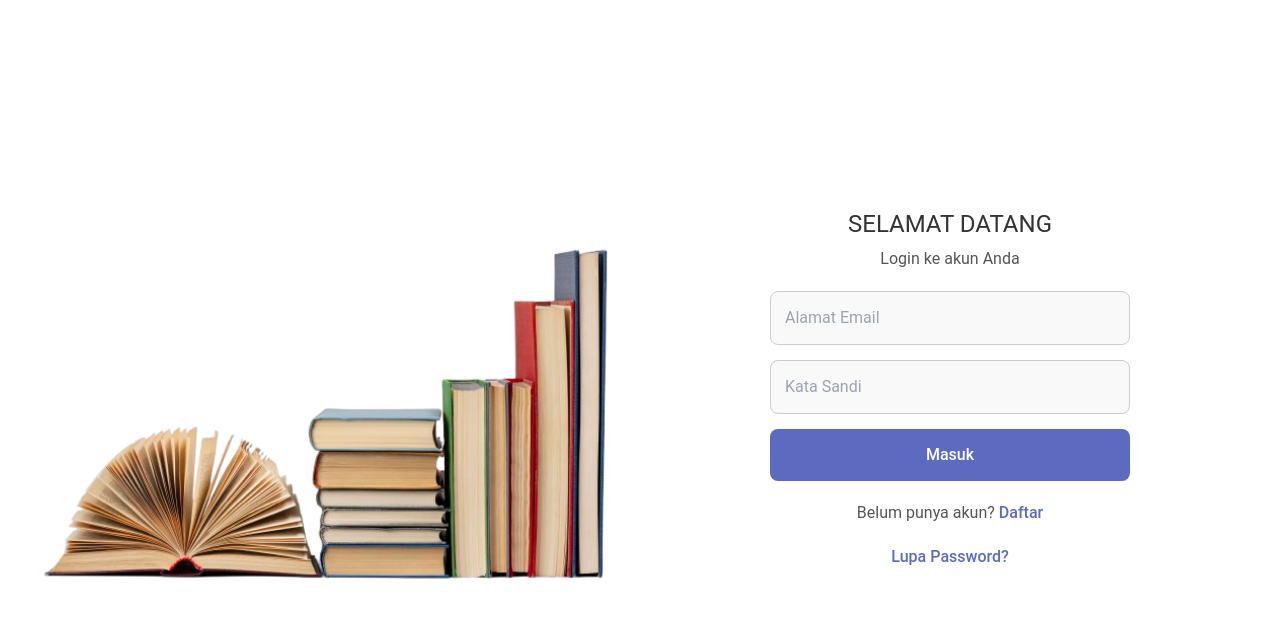
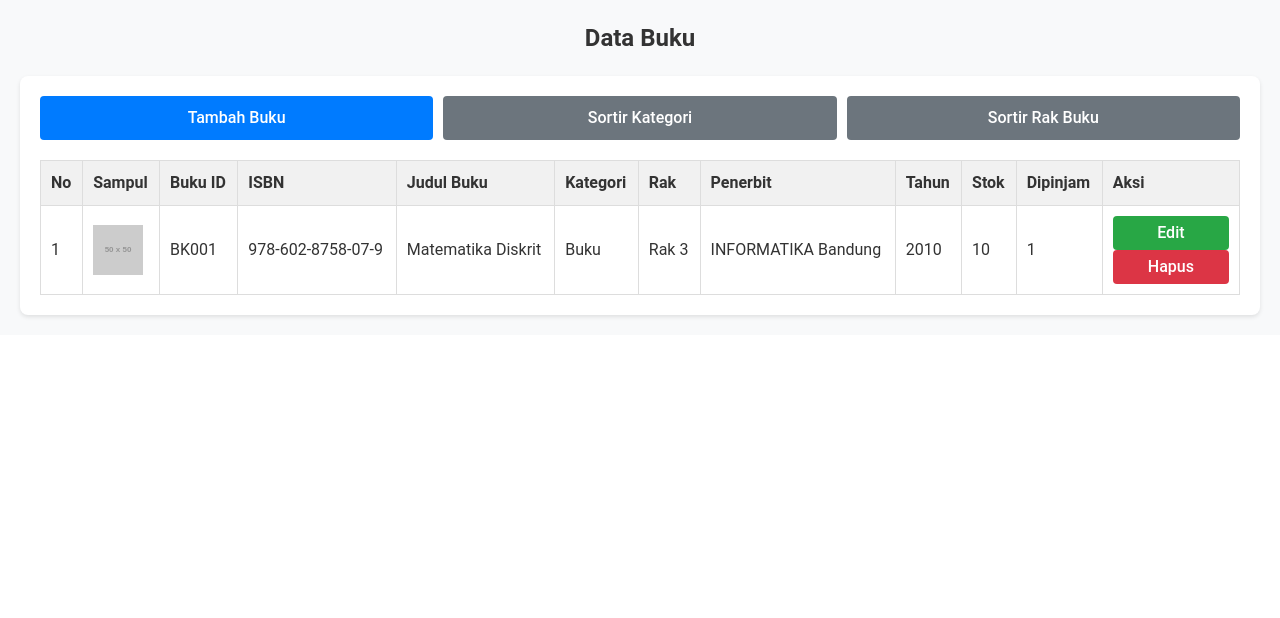
Before and after one commit to proyek-uas-arsitektur-sistem-perpus/proyek-sistem-perpus, a React (Vite) app in the folder frontend/: page /data-buku in a window 1280 px wide. Shown: the top 618 px of the page. Built offline with nearby package versions, Linux system fonts and the light colour scheme.

Commit message:
menambahkan DataBuku, dan Tambah Buku

```diff
--- a/frontend/src/App.jsx
+++ b/frontend/src/App.jsx
@@ -7,6 +7,8 @@ import GantiPassword from './components/GantiPassword';
 import SidebarStaff from "./components/SidebarStaff";
 import SearchFilter from './components/SearchFilter';
 import ProfilePengguna from "./pages/ProfilePengguna";  // Import halaman Profile
+import DataBuku from "./pages/Databuku";
+import TambahBuku from "./pages/Tambahbuku";
 import "./App.css"; // Tambahkan CSS global jika diperlukan
 
 const App = () => {
@@ -34,6 +36,8 @@ const App = () => {
           <Route path="/logout" element={<Logout />} />
           <Route path="/profile" element={<ProfilePengguna />} /> {/* Route untuk halaman Profile */}
           <Route path="*" element={<Login />} />
+          <Route path="/data-buku" element={<DataBuku />} />
+          <Route path="/tambah-buku" element={<TambahBuku />} />
         </Routes>
       </div>
     </Router>
--- a/frontend/src/components/SidebarStaff.jsx
+++ b/frontend/src/components/SidebarStaff.jsx
@@ -60,7 +60,7 @@ const SidebarStaff = () => {
           <FontAwesomeIcon icon={faChevronDown} className="chevron-icon" />
           {showDataDropdown && (
             <ul className="dropdown-menu">
-              <li>Data Buku</li>
+              <li> <a href="/data-buku">Data Buku</a></li>
               <li>Kategori</li>
               <li>Rak Buku</li>
             </ul>
--- /dev/null
+++ b/frontend/src/pages/Databuku.css
@@ -0,0 +1,97 @@
+.data-buku-container {
+    padding: 20px;
+    background-color: #f8f9fa;
+  }
+
+  .page-title {
+    font-size: 24px;
+    font-weight: bold;
+    color: #333;
+    margin-bottom: 20px;
+  }
+
+  .table-container {
+    background: white;
+    padding: 20px;
+    border-radius: 8px;
+    box-shadow: 0 2px 4px rgba(0, 0, 0, 0.1);
+  }
+
+  .action-buttons {
+    display: flex;
+    gap: 10px;
+    margin-bottom: 20px;
+  }
+
+  .btn-primary {
+    background-color: #007bff;
+    color: white;
+    padding: 10px 15px;
+    border: none;
+    border-radius: 4px;
+    cursor: pointer;
+  }
+
+  .btn-primary:hover {
+    background-color: #0056b3;
+  }
+
+  .btn-secondary {
+    background-color: #6c757d;
+    color: white;
+    padding: 10px 15px;
+    border: none;
+    border-radius: 4px;
+    cursor: pointer;
+  }
+
+  .btn-secondary:hover {
+    background-color: #5a6268;
+  }
+
+  .data-table {
+    width: 100%;
+    border-collapse: collapse;
+    margin-top: 20px;
+  }
+
+  .data-table th,
+  .data-table td {
+    text-align: left;
+    padding: 10px;
+    border: 1px solid #ddd;
+  }
+
+  .data-table th {
+    background-color: #f1f1f1;
+    font-weight: bold;
+  }
+
+  .data-table img {
+    width: 50px;
+    height: auto;
+  }
+
+  .btn-action {
+    padding: 5px 10px;
+    border: none;
+    border-radius: 4px;
+    color: white;
+    cursor: pointer;
+  }
+
+  .btn-action.edit {
+    background-color: #28a745;
+  }
+
+  .btn-action.delete {
+    background-color: #dc3545;
+  }
+
+  .btn-action.edit:hover {
+    background-color: #218838;
+  }
+
+  .btn-action.delete:hover {
+    background-color: #c82333;
+  }
--- /dev/null
+++ b/frontend/src/pages/Databuku.jsx
@@ -0,0 +1,68 @@
+import React from "react";
+import { useNavigate } from "react-router-dom";
+import "./DataBuku.css";
+
+const DataBuku = () => {
+  const navigate = useNavigate();
+
+  const goToTambahBuku = () => {
+    navigate("/tambah-buku");
+  };
+
+  return (
+    <div className="data-buku-container">
+      <h2 className="page-title">Data Buku</h2>
+      <div className="table-container">
+        <div className="action-buttons">
+          {/* Tombol untuk mengarahkan ke halaman Tambah Buku */}
+          <button className="btn-primary" onClick={goToTambahBuku}>
+            Tambah Buku
+          </button>
+          <button className="btn-secondary">Sortir Kategori</button>
+          <button className="btn-secondary">Sortir Rak Buku</button>
+        </div>
+        <table className="data-table">
+          <thead>
+            <tr>
+              <th>No</th>
+              <th>Sampul</th>
+              <th>Buku ID</th>
+              <th>ISBN</th>
+              <th>Judul Buku</th>
+              <th>Kategori</th>
+              <th>Rak</th>
+              <th>Penerbit</th>
+              <th>Tahun</th>
+              <th>Stok</th>
+              <th>Dipinjam</th>
+              <th>Aksi</th>
+            </tr>
+          </thead>
+          <tbody>
+            <tr>
+              <td>1</td>
+              <td>
+                <img src="https://via.placeholder.com/50" alt="Sampul Buku" />
+              </td>
+              <td>BK001</td>
+              <td>978-602-8758-07-9</td>
+              <td>Matematika Diskrit</td>
+              <td>Buku</td>
+              <td>Rak 3</td>
+              <td>INFORMATIKA Bandung</td>
+              <td>2010</td>
+              <td>10</td>
+              <td>1</td>
+              <td>
+                <button className="btn-action edit">Edit</button>
+                <button className="btn-action delete">Hapus</button>
+              </td>
+            </tr>
+          </tbody>
+        </table>
+      </div>
+    </div>
+  );
+};
+
+export default DataBuku;
--- /dev/null
+++ b/frontend/src/pages/TambahBuku.css
@@ -0,0 +1,79 @@
+.tambah-buku-container {
+    padding: 20px;
+    background-color: #f8f9fa;
+  }
+
+  .page-title {
+    font-size: 24px;
+    font-weight: bold;
+    color: #333;
+    margin-bottom: 20px;
+  }
+
+  .form-container {
+    background: white;
+    padding: 20px;
+    border-radius: 8px;
+    box-shadow: 0 2px 4px rgba(0, 0, 0, 0.1);
+  }
+
+  .form-row {
+    display: flex;
+    gap: 20px;
+    margin-bottom: 20px;
+  }
+
+  .form-group {
+    flex: 1;
+    display: flex;
+    flex-direction: column;
+  }
+
+  .form-group label {
+    font-weight: bold;
+    margin-bottom: 5px;
+  }
+
+  .form-control {
+    padding: 10px;
+    border: 1px solid #ddd;
+    border-radius: 4px;
+  }
+
+  .form-control::placeholder {
+    color: #aaa;
+  }
+
+  .form-actions {
+    display: flex;
+    gap: 10px;
+    justify-content: flex-end;
+  }
+
+  .btn-submit {
+    background-color: #28a745;
+    color: white;
+    padding: 10px 20px;
+    border: none;
+    border-radius: 4px;
+    cursor: pointer;
+    font-size: 14px;
+  }
+
+  .btn-submit:hover {
+    background-color: #218838;
+  }
+
+  .btn-cancel {
+    background-color: #dc3545;
+    color: white;
+    padding: 10px 20px;
+    border: none;
+    border-radius: 4px;
+    cursor: pointer;
+    font-size: 14px;
+  }
+
+  .btn-cancel:hover {
+    background-color: #c82333;
+  }
--- /dev/null
+++ b/frontend/src/pages/TambahBuku.jsx
@@ -0,0 +1,71 @@
+import React from "react";
+import { useNavigate } from "react-router-dom";
+import "./TambahBuku.css";
+
+const TambahBuku = () => {
+  const navigate = useNavigate();
+
+  const goBack = () => {
+    navigate("/data-buku");
+  };
+
+  return (
+    <div className="tambah-buku-container">
+      <h2 className="page-title">Tambah Buku</h2>
+      <form className="form-container">
+        <div className="form-row">
+          <div className="form-group">
+            <label>Kategori</label>
+            <select className="form-control">
+              <option>-- Pilih Kategori --</option>
+              <option>Kategori 1</option>
+              <option>Kategori 2</option>
+            </select>
+          </div>
+          <div className="form-group">
+            <label>Rak / Lokasi</label>
+            <select className="form-control">
+              <option>-- Pilih Rak / Lokasi --</option>
+              <option>Rak 1</option>
+              <option>Rak 2</option>
+            </select>
+          </div>
+        </div>
+        <div className="form-row">
+          <div className="form-group">
+            <label>ISBN</label>
+            <input type="text" className="form-control" placeholder="Masukkan ISBN" />
+          </div>
+          <div className="form-group">
+            <label>Judul Buku</label>
+            <input type="text" className="form-control" placeholder="Masukkan Judul Buku" />
+          </div>
+        </div>
+        <div className="form-row">
+          <div className="form-group">
+            <label>Nama Pengarang</label>
+            <input
+              type="text"
+              className="form-control"
+              placeholder="Masukkan Nama Pengarang"
+            />
+          </div>
+          <div className="form-group">
+            <label>Penerbit</label>
+            <input type="text" className="form-control" placeholder="Masukkan Nama Penerbit" />
+          </div>
+        </div>
+        <div className="form-actions">
+          <button type="submit" className="btn-submit">
+            Simpan
+          </button>
+          <button type="button" className="btn-cancel" onClick={goBack}>
+            Kembali
+          </button>
+        </div>
+      </form>
+    </div>
+  );
+};
+
+export default TambahBuku;
```
